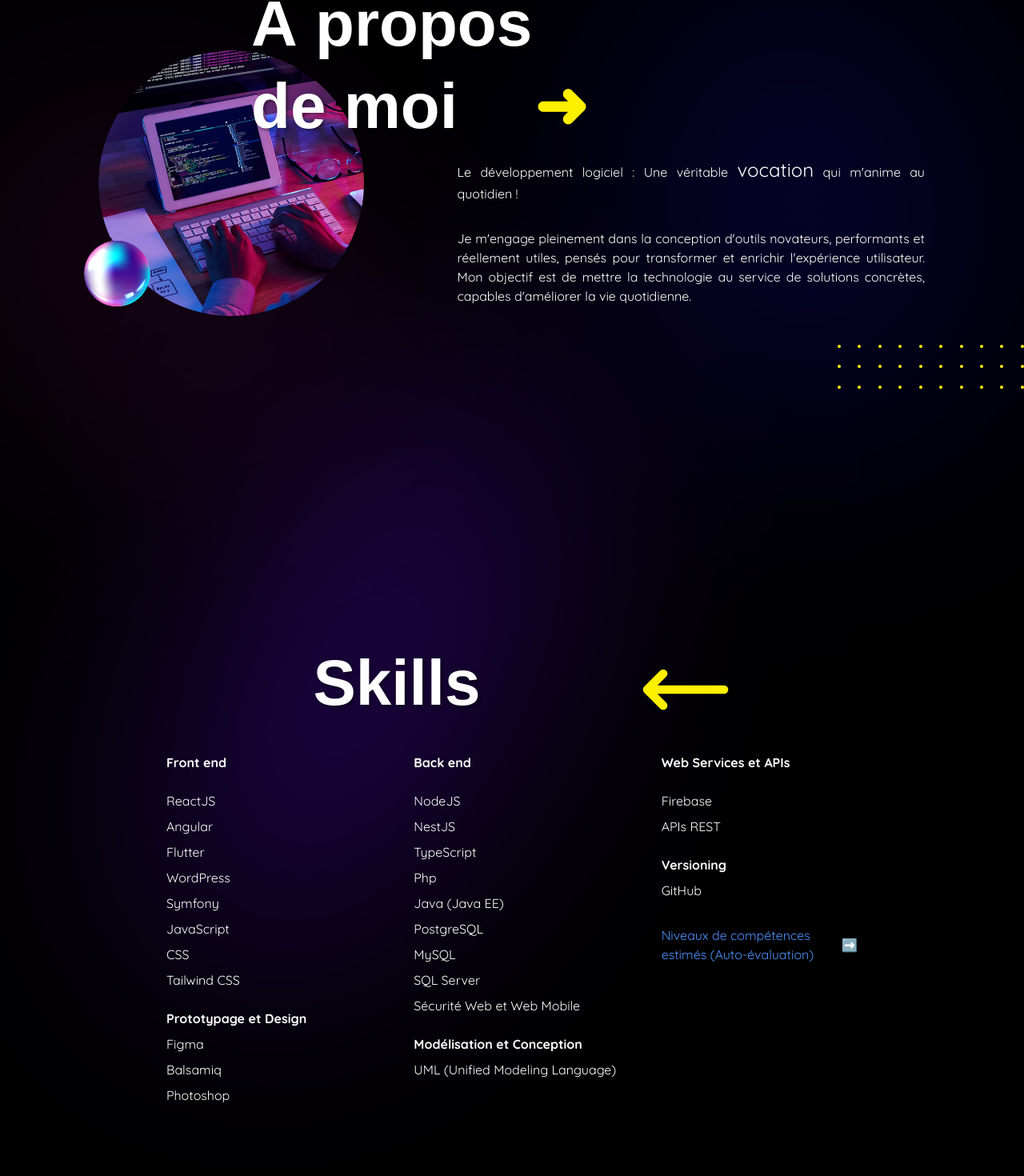
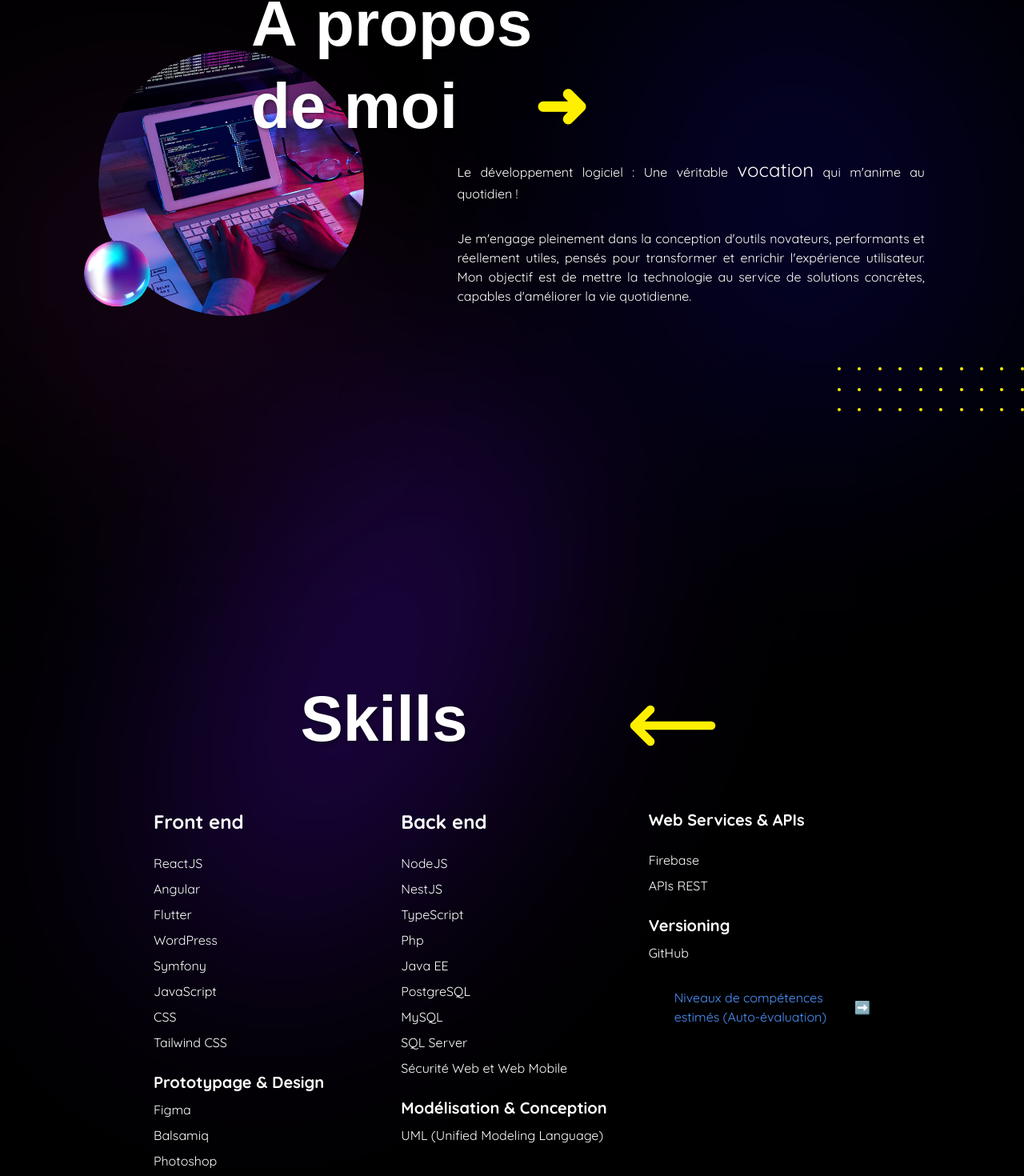
Before and after one commit to YoCode35/my-book, a Next.js app: page / in a window 1280 px wide. Shown: the part 855-2325 px from the top of the page at 80% size. Built offline with nearby package versions, Linux system fonts and the light colour scheme.

Commit message:
Update Responsive Design

```diff
--- a/src/app/page.tsx
+++ b/src/app/page.tsx
@@ -16,7 +16,7 @@ export default function Home() {
                     text-shadow
                     text-center
                     mt-0
-                    mb-3 sm:mb-4 md:mb-8 lg:mb-8
+                    mb-0 sm:mb-4 md:mb-8 lg:mb-8
                     italic
                     font-rubik font-light
                     px-8"
@@ -38,11 +38,14 @@ export default function Home() {
         [EN COURS DE DEVELOPPEMENT]
       </p>
 
+      {/* About Section */}
       <div
         id="abouthome"
-        className="flex items-start w-full
-                  h-[calc(50vh+25rem)] sm:h-[calc(50vh+15rem)] md:h-[calc(60vh+10rem)] lg:h-[calc(70vh+10rem)]
-                  md:pt-16"
+        className=" lg:flex
+                    items-start
+                    w-full
+                    h-[calc(65vh+20rem)] sm:h-[calc(50vh+15rem)] md:h-[calc(60vh+10rem)] lg:h-[calc(70vh+10rem)]
+                    md:pt-16"
       >
 
         <div className="relative">
@@ -53,16 +56,15 @@ export default function Home() {
             width={300}
             height={280}
             className=" sm:w-[400px] md:w-[350px]
-                        sm:h-[374px] md:h-[332px]
+                        sm:h-[auto] md:h-[auto]
                         sm:mr-[10rem] md:mr-[50rem]
                         ml-[10%]"
           />
 
-          {/* About Title */}
           <h1 className=" absolute
                           z-10
-                          top-[-5%] sm:top-[-5%] md:top-[-20%] lg:top-[-25%]
-                          left-[30%] sm:left-[20%] md:left-[30%] lg:left-[30%]
+                          top-[-7%] sm:top-[-5%] md:top-[-20%] lg:top-[-25%]
+                          left-[35%] sm:left-[35%] md:left-[30%] lg:left-[30%]
                           text-[3rem] sm:text-[4rem] md:text-[5rem]
                           leading-tight
                           text-shadow
@@ -97,15 +99,15 @@ export default function Home() {
 
           {/* Paragraph */}
           <p className="paragraph-custom
-                        w-full sm:w-full md:w-[100%] lg:w-[65%]
+                        w-full sm:w-full md:w-full lg:w-[65%]
                         relative sm:relative md:relative lg:absolute
                         center
                         justify
                         lg:top-[25%]
                         left-[0%] sm:left-[0%] md:left-[0%] lg:left-[50%]
                         px-12 sm:px-24 md:px-12
-                        mt-6 sm:mt-8 md:mt-12
-            ">
+                        mt-6 sm:mt-8 md:mt-12"
+          >
             <span className=" mb-2
                               block
                               break-words
@@ -119,15 +121,11 @@ export default function Home() {
           </p>
 
         </div>
-        {/* DotsRectangle Components */}
         <DotsRectangle
-          className=" w-full
-                      w-[40%] sm:w-[40%] md:w-[20%] lg:w-[20%]
-                      absolute sm:absolute md:absolute lg:relative
-                      top-[220%] sm:top-[250%] md:top-[270%] lg:top-80
-                      right-0 sm:right-0 md:right-0 lg:right-0
-                      mt-6 sm:mt-8 md:mt-12 bg-transparent
-                      h-[55px]"
+          className=" w-[40%] sm:w-[40%] md:w-[40%] lg:w-[20%]
+                      mt-8 sm:mt-8 md:mt-8 lg:mt-48
+                      self-center
+                      ml-auto"
           rows={3}
           dotsPerRow={10}
           dotColor="#fff000"
@@ -135,12 +133,14 @@ export default function Home() {
       </div>
 
       {/* SEPARATEUR */}
-      <div className="h-0 sm:h-80 md:h-48 lg:h-32 xl:h-32"></div>
+      <div className="h-0 sm:h-80 md:h-72 lg:h-32 xl:h-32"></div>
       {/* SEPARATEUR */}
 
-      {/* Skills Title */}
-      <div id="skills" className="h-[calc(50vh+10rem)] sm:h-[calc(50vh+60rem)] md:h-[calc(50vh+60rem)] lg:h-[calc(70vh+10rem)]
-                                  flex-1 ml-8"
+      {/* Skills Section */}
+      <div
+        id="skills"
+        className=" h-[calc(130vh+25rem)] sm:h-[calc(90vh+15rem)] md:h-[calc(90vh+15rem)] lg:h-[calc(70vh+10rem)]
+                    flex flex-col justify-center items-center"
       >
         <h1 className="relative
                        z-10
@@ -151,10 +151,9 @@ export default function Home() {
                        text-center
                        flex items-center
                        justify-center
-                       top-[-70px]
-                       sm:top-[-65px] md:top-[50px] lg:top-[-65px]
+                       top-[0px] sm:top-[0px] md:top-[0px] lg:top-[110px]
                        mx-auto"
-      >
+        >
           Skills
           <svg xmlns="http://www.w3.org/2000/svg" fill="none" viewBox="0 0 24 24" strokeWidth={2} stroke="currentColor" className=" text-colorChart
                                                                                                                                     w-[8rem]
@@ -166,13 +165,12 @@ export default function Home() {
           </svg>
         </h1>
 
-
         <div className="flex justify-center">
-          <div className="paragraph-custom max-w-4xl w-full mx-auto relative top-[-40px] md:top-[-50px] text-left justify-center">
+          <div className="paragraph-custom max-w-4xl w-full mx-auto relative top-[20px] md:top-[40px] lg:top-[150px] text-left justify-center">
             <div className="grid grid-cols-1 sm:grid-cols-3 gap-8 pb-24 sm:pb-96 md:pb-96 lg:pb-96">
               {/* Première colonne */}
-              <div className="text-center sm:text-left">
-                <strong>Front end</strong>
+              <div className="text-center sm:text-left ">
+                <strong className="text-lg sm:text-xl md:text-2xl lg:text-3xl xl:text-2xl">Front end</strong>
                 <div className="pt-6">
                   <div className="flex justify-center sm:justify-between"><span>ReactJS</span></div>
                   <div className="mt-2 flex justify-center sm:justify-between"><span>Angular</span></div>
@@ -185,7 +183,7 @@ export default function Home() {
                 </div>
 
                 <div className="pt-6">
-                  <strong>Prototypage et Design</strong>
+                  <strong className="text-sm sm:text-base md:text-lg lg:text-xl xl:text-1xl">Prototypage & Design</strong>
                   <div className="mt-2 flex justify-center sm:justify-between"><span>Figma</span></div>
                   <div className="mt-2 flex justify-center sm:justify-between"><span>Balsamiq</span></div>
                   <div className="mt-2 flex justify-center sm:justify-between"><span>Photoshop</span></div>
@@ -194,13 +192,13 @@ export default function Home() {
 
               {/* Deuxième colonne */}
               <div className="text-center sm:text-left">
-                <strong>Back end</strong>
+                <strong className="text-lg sm:text-xl md:text-2xl lg:text-3xl xl:text-2xl">Back end</strong>
                 <div className="pt-6">
                   <div className="flex justify-center sm:justify-between"><span>NodeJS</span></div>
                   <div className="mt-2 flex justify-center sm:justify-between"><span>NestJS</span></div>
                   <div className="mt-2 flex justify-center sm:justify-between"><span>TypeScript</span></div>
                   <div className="mt-2 flex justify-center sm:justify-between"><span>Php</span></div>
-                  <div className="mt-2 flex justify-center sm:justify-between"><span>Java (Java EE)</span></div>
+                  <div className="mt-2 flex justify-center sm:justify-between"><span>Java EE</span></div>
                   <div className="mt-2 flex justify-center sm:justify-between"><span>PostgreSQL</span></div>
                   <div className="mt-2 flex justify-center sm:justify-between"><span>MySQL</span></div>
                   <div className="mt-2 flex justify-center sm:justify-between"><span>SQL Server</span></div>
@@ -208,26 +206,26 @@ export default function Home() {
                 </div>
 
                 <div className="pt-6">
-                  <strong>Modélisation et Conception</strong>
+                  <strong className="text-sm sm:text-base md:text-lg lg:text-xl xl:text-1xl">Modélisation & Conception</strong>
                   <div className="mt-2 flex justify-center sm:justify-between"><span>UML (Unified Modeling Language)</span></div>
                 </div>
               </div>
 
               {/* Troisième colonne */}
               <div className="text-center sm:text-left">
-                <strong>Web Services et APIs</strong>
+                <strong className="text-sm sm:text-base md:text-lg lg:text-xl xl:text-1xl">Web Services & APIs</strong>
                 <div className="pt-6">
                   <div className="flex justify-center sm:justify-between"><span>Firebase</span></div>
                   <div className="mt-2 flex justify-center sm:justify-between"><span>APIs REST</span></div>
                 </div>
 
                 <div className="pt-6">
-                  <strong>Versioning</strong>
+                  <strong className="text-sm sm:text-base md:text-lg lg:text-xl xl:text-1xl">Versioning</strong>
                   <div className="mt-2 flex justify-center sm:justify-between"><span>GitHub</span></div>
                 </div>
 
                 {/* Lien vers la page Skills */}
-                <div className="relative right-0 mt-8 mr-8">
+                <div className="relative left-8 right-0 mt-8 mr-8">
                   <a href="/skills#skills" className="text-[#4d94ff] hover:text-navLinkHover font-medium flex items-center justify-end gap-2">
                     Niveaux de compétences estimés (Auto-évaluation)
                     <span>➡️</span>
--- a/src/components/Navbar.tsx
+++ b/src/components/Navbar.tsx
@@ -81,7 +81,8 @@ export default function Navbar({ menuOpen, setMenuOpen }: NavbarProps) {
           >
             <div className="text-white
                             font-orbitron
-                            text-[8px]
+                            text-[12px] sm:text-[13px] md:text-[14px] lg:text-[15px] xl:text-[16px] 2xl:text-[17px]
+                            tracking-wider sm:tracking-widest md:tracking-[0.1em] lg:tracking-[0.15em]
                             sm:text-[10px] md:text-[12px] lg:text-[14px]
                             ml-2 sm:ml-4 md:ml-6 lg:ml-8"
             >
```
